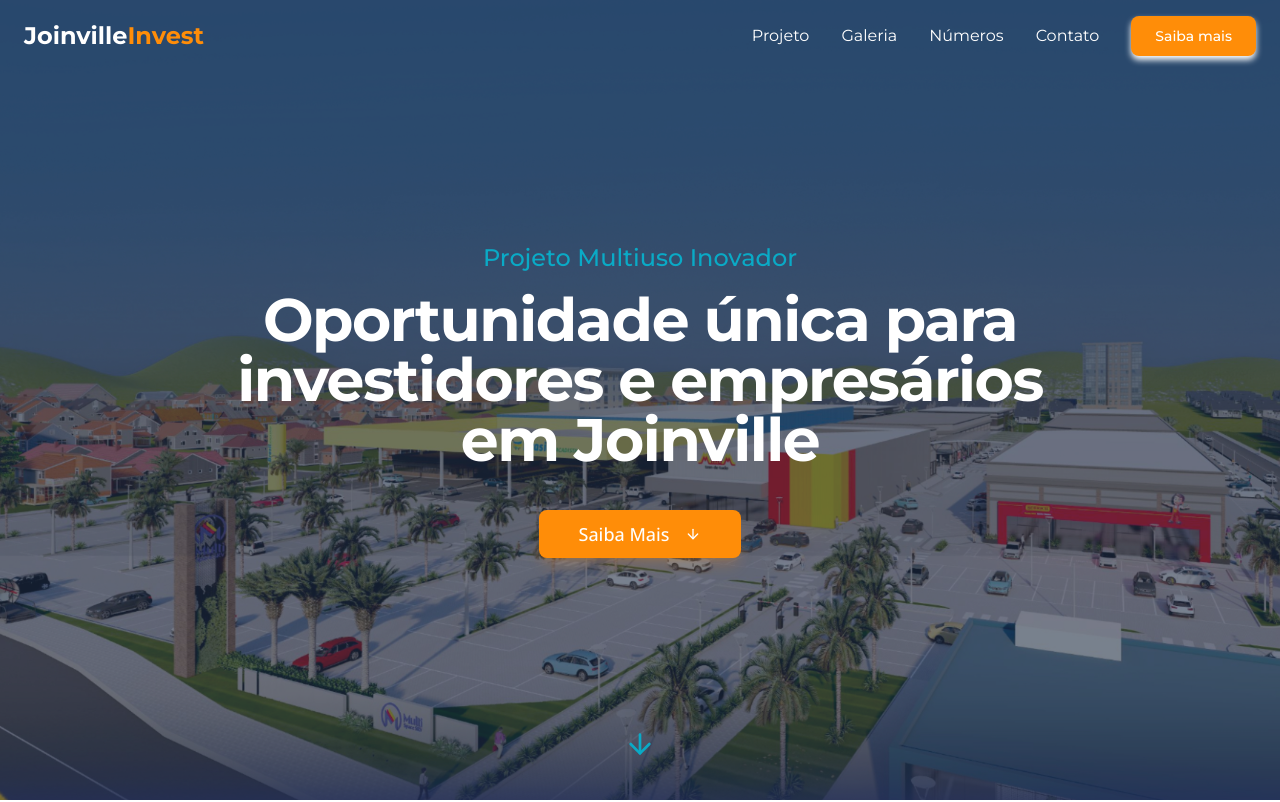
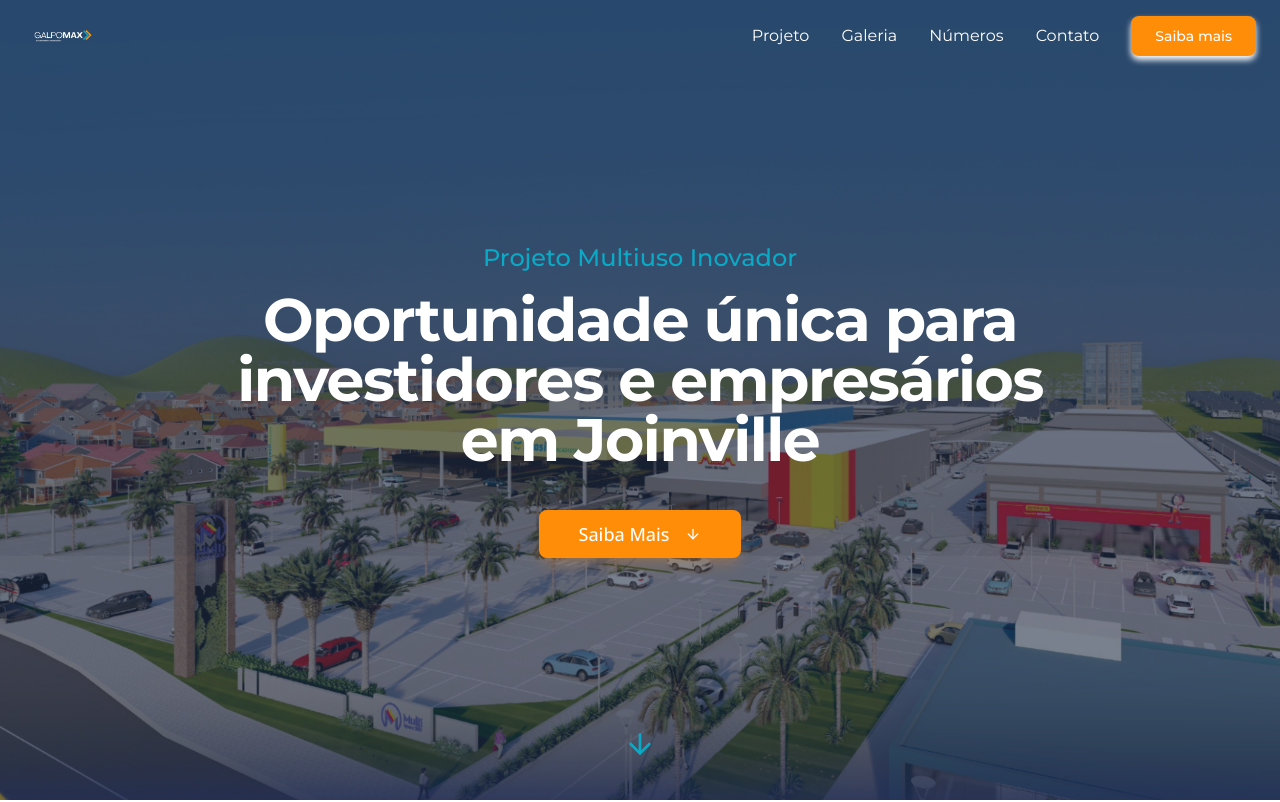
Before and after one commit to biancabela/joinville-investment-hub, a React (Vite) app: page / in a window 1280 px wide. Shown: the top 802 px of the page. Built offline with nearby package versions, Linux system fonts and the light colour scheme.

Commit message:
Add logo to navigation
Add the logo to the navigation bar in the top-left corner.

```diff
--- a/src/components/Navigation.tsx
+++ b/src/components/Navigation.tsx
@@ -24,9 +24,11 @@ const Navigation = ({
     >
       <div className="container mx-auto px-6 flex items-center justify-between">
         <a href="#" className="relative z-20">
-          <span className={`text-2xl font-montserrat font-bold ${scrollPosition > 50 ? 'text-brand-navy' : 'text-white'}`}>
-            Joinville<span className="text-brand-orange">Invest</span>
-          </span>
+          <img
+            src="/lovable-uploads/5cb0ddb3-da63-4cee-80f8-148159cb95bd.png"
+            alt="GALPOMAX Logo"
+            className="h-10"
+          />
         </a>
 
         {/* Desktop Menu */}
```
Also changed, not shown: public/lovable-uploads/5cb0ddb3-da63-4cee-80f8-148159cb95bd.png (added).
